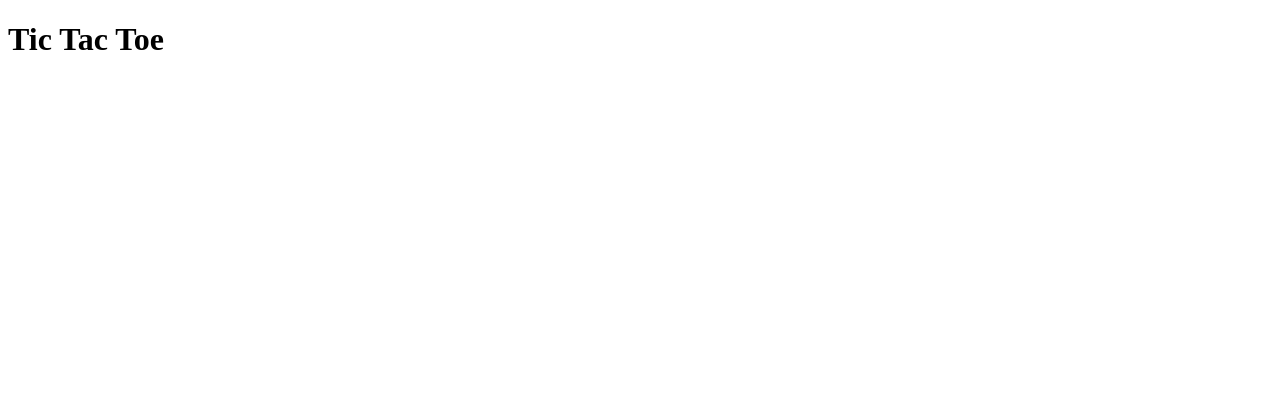
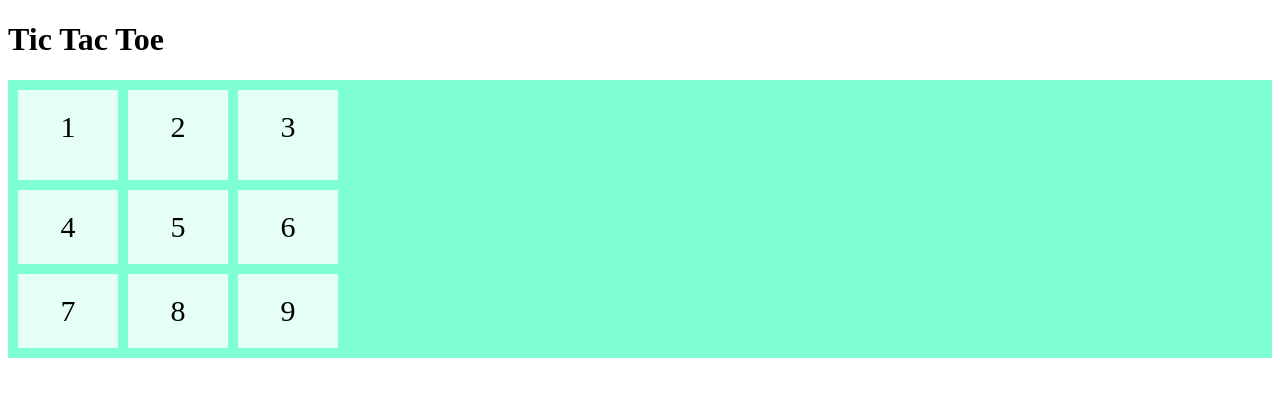
Before and after one commit to MrsVer/TicTacToe, a plain HTML site: page index.html in a window 1280 px wide. Drawn offline with Linux system fonts and the light colour scheme.

Commit message:
Created a grid and add css

```diff
--- a/index.html
+++ b/index.html
@@ -5,19 +5,23 @@
   <meta http-equiv="X-UA-Compatible" content="IE=edge">
   <meta name="viewport" content="width=device-width, initial-scale=1.0">
   <title>Tic Tac Toe</title>
+  <link rel="stylesheet" href="styling.css">
 </head>
 <body>
   <h1>Tic Tac Toe</h1>
 
-  <div class="square"></div>
-  <div class="square"></div>
-  <div class="square"></div>
-  <div class="square"></div>
-  <div class="square"></div>
-  <div class="square"></div>
-  <div class="square"></div>
-  <div class="square"></div>
-  <div class="square"></div>
+  <div class="grid-container">
+    <div class="item1">1</div>
+    <div class="item2">2</div>
+    <div class="item3">3</div>
+    <div class="item4">4</div>
+    <div class="item5">5</div>
+    <div class="item6">6</div>
+    <div class="item4">7</div>
+    <div class="item5">8</div>
+    <div class="item6">9</div>
+  </div>
 
 </body>
+<script src="index.js"></script>
 </html>
--- a/styling.css
+++ b/styling.css
@@ -0,0 +1,14 @@
+.grid-container {
+    display: grid;
+    grid-template: 90px / 100px 100px 100px;
+    grid-gap: 10px;
+    background-color: aquamarine;
+    padding: 10px;
+  }
+
+  .grid-container > div {
+    background-color: rgba(255, 255, 255, 0.8);
+    text-align: center;
+    padding: 20px ;
+    font-size: 30px;
+  }
```
